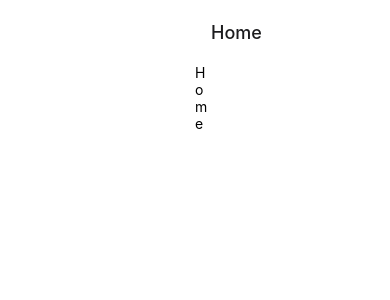
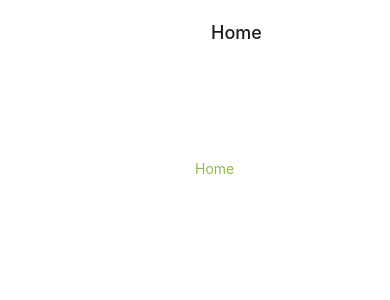
Before and after one commit to axodevjs/ai-native, a React Native app: screen /Home in a window 390 px wide. Shown: the top 300 px of the page. Built offline with nearby package versions, Linux system fonts and the light colour scheme.

Commit message:
feat: config --tailwind

```diff
--- /dev/null
+++ b/myapp.d.ts
@@ -0,0 +1 @@
+/// <reference types="nativewind/types" />
--- a/package.json
+++ b/package.json
@@ -13,6 +13,7 @@
     "@react-navigation/native-stack": "^6.11.0",
     "expo": "~51.0.28",
     "expo-status-bar": "~1.12.1",
+    "nativewind": "^2.0.11",
     "react": "18.2.0",
     "react-native": "0.74.5",
     "react-native-safe-area-context": "4.10.5",
@@ -21,6 +22,7 @@
   "devDependencies": {
     "@babel/core": "^7.20.0",
     "@types/react": "~18.2.45",
+    "tailwindcss": "3.3.2",
     "typescript": "^5.1.3"
   },
   "private": true
--- a/src/app/screens/HomeScreen/HomeScreen.tsx
+++ b/src/app/screens/HomeScreen/HomeScreen.tsx
@@ -3,8 +3,8 @@ import { Text, View } from "react-native";
 
 const HomeScreen = () => {
   return (
-    <View>
-      <Text>Home</Text>
+    <View className="bg-white w-20 h-20">
+      <Text className="text-main mt-24">Home</Text>
     </View>
   );
 };
--- /dev/null
+++ b/tailwind.config.js
@@ -0,0 +1,18 @@
+/** @type {import('tailwindcss').Config} */
+module.exports = {
+  content: [
+    "./App.{js,jsx,ts,tsx}",
+    "./src/**/**/*.{js,jsx,ts,tsx}",
+    "./src/**/*.{js,jsx,ts,tsx}",
+  ],
+  theme: {
+    extend: {
+      colors: {
+        main: "#91BB45",
+        secondary: "#F4F4F4",
+        dark: "#333333",
+      },
+    },
+  },
+  plugins: [],
+};
```
Also changed, not shown: 1 other file (tests, documents, lock files or other folders).
